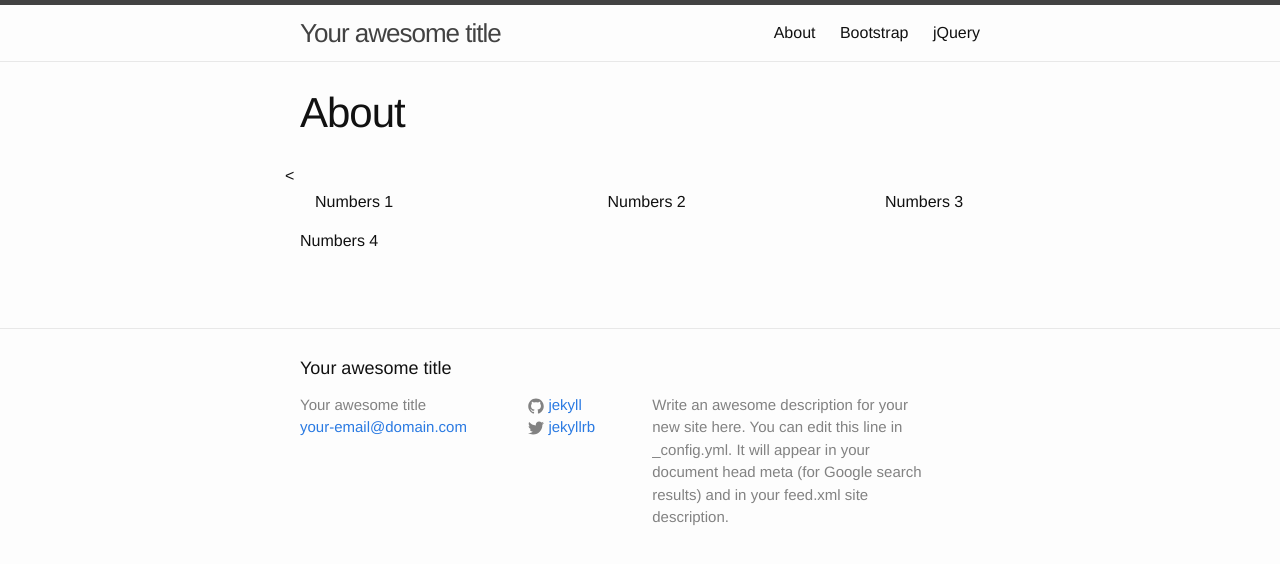
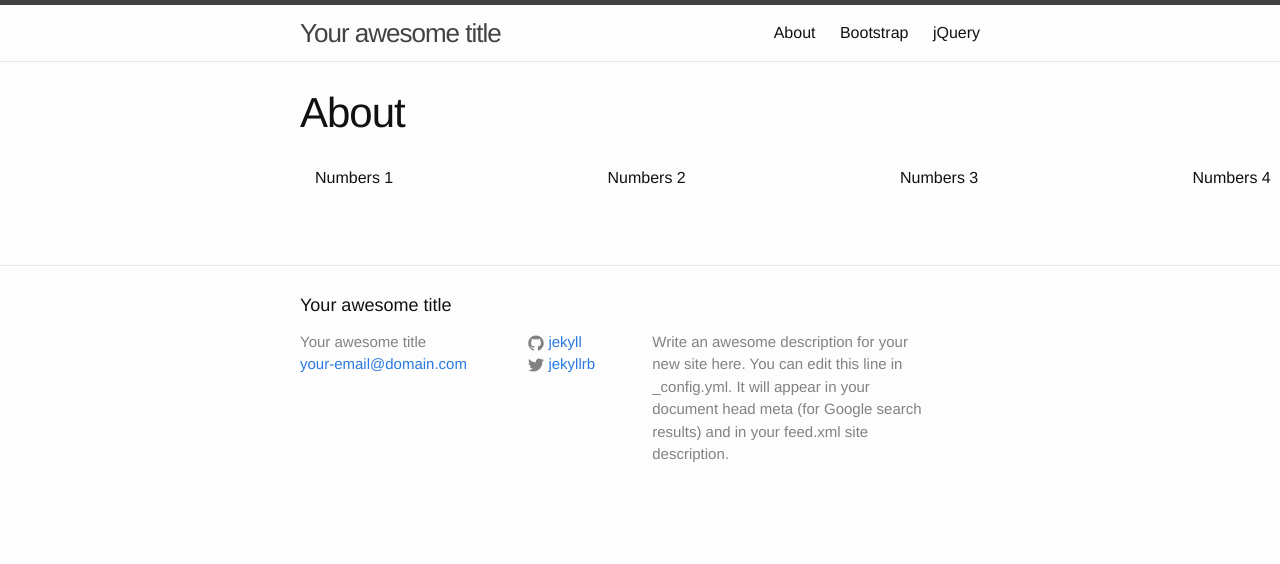
Before and after one commit to emilyeserven/agency-parody-2017, a Jekyll site: the page built from about.html, in a window 1280 px wide. Shown: the top 564 px of the page. Built offline with Jekyll 4.4.1, drawn with Linux system fonts in a browser that asks for light colours.

Commit message:
Bracket Error Fix

```diff
--- a/about.html
+++ b/about.html
@@ -7,7 +7,6 @@ permalink: /about/
 <!--TITLE-->
     <div class="fluid-container">
       <div class="row">
-        <
         <div class="col-md-12">
         </div>
       </div>
@@ -28,10 +27,10 @@ permalink: /about/
         <div class="col-md-3">
           <p>Numbers 2</p>
         </div>
-        <div class"col-md-3">
+        <div class="col-md-3">
           <p>Numbers 3</p>
         </div>
-        <div class"col-md-3">
+        <div class="col-md-3">
           <p>Numbers 4</p>
         </div>
 
```
